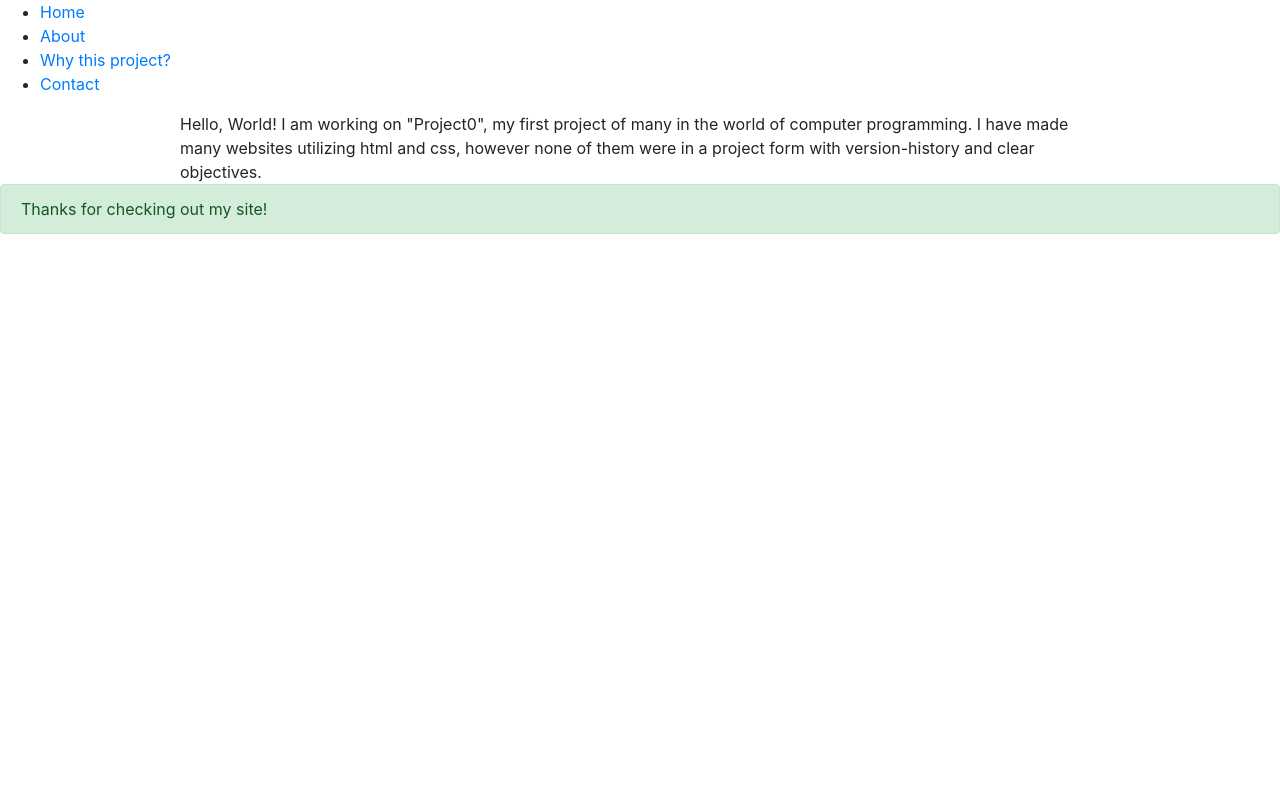
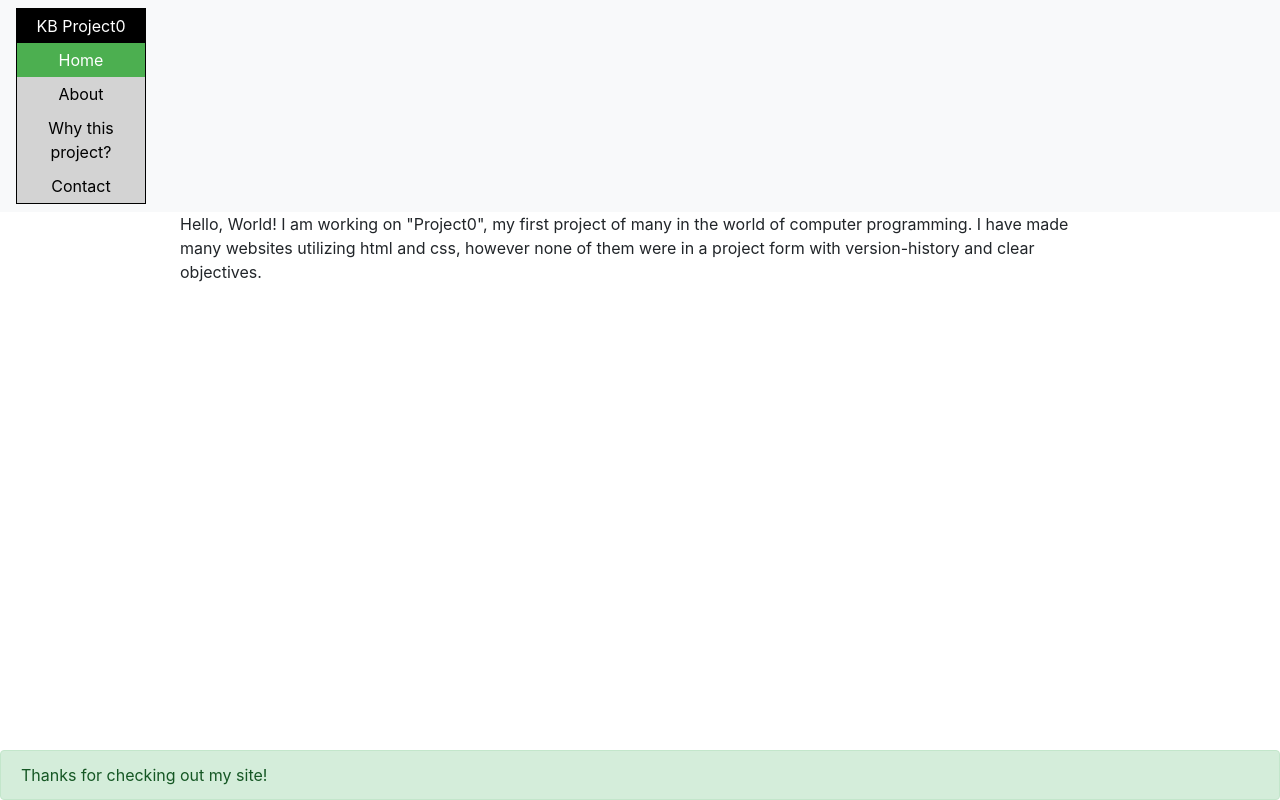
Before and after one commit to kbisneau/project0, a plain HTML site: page index.html in a window 1280 px wide. Drawn offline with nearby package versions, Linux system fonts and the light colour scheme.

Commit message:
Styling Navbar

```diff
--- a/index.html
+++ b/index.html
@@ -5,20 +5,22 @@
             <!-- CSS only -->
             <link rel="stylesheet" href="https://stackpath.bootstrapcdn.com/bootstrap/4.5.0/css/bootstrap.min.css" integrity="sha384-9aIt2nRpC12Uk9gS9baDl411NQApFmC26EwAOH8WgZl5MYYxFfc+NcPb1dKGj7Sk" crossorigin="anonymous">
 
+            <link rel="stylesheet" type="text/css" href="styles.css"
             <!-- JS, Popper.js, and jQuery -->
             <script src="https://code.jquery.com/jquery-3.5.1.slim.min.js" integrity="sha384-DfXdz2htPH0lsSSs5nCTpuj/zy4C+OGpamoFVy38MVBnE+IbbVYUew+OrCXaRkfj" crossorigin="anonymous"></script>
             <script src="https://cdn.jsdelivr.net/npm/popper.js@1.16.0/dist/umd/popper.min.js" integrity="sha384-Q6E9RHvbIyZFJoft+2mJbHaEWldlvI9IOYy5n3zV9zzTtmI3UksdQRVvoxMfooAo" crossorigin="anonymous"></script>
             <script src="https://stackpath.bootstrapcdn.com/bootstrap/4.5.0/js/bootstrap.min.js" integrity="sha384-OgVRvuATP1z7JjHLkuOU7Xw704+h835Lr+6QL9UvYjZE3Ipu6Tp75j7Bh/kR0JKI" crossorigin="anonymous"></script>
         </head>
         <body>
-                <div id="navbar">
+                <nav class="navbar navbar-expand-lg navbar-light bg-light">
                     <ul>
-                        <li><a href="index.html">Home</a></li>
+                        <li><a id="logo" href="index.html">KB Project0</a>
+                        <li><a href="index.html" class="active">Home</a></li>
                         <li><a href="about.html">About</a></li>
                         <li><a href="why.html">Why this project?</a></li>
                         <li><a href="contact.html">Contact</a></li>
                     </ul>
-                </div>
+                </nav>
                 <div id="main" class="container">
                     <div class="row">
                         <div class="col">
--- /dev/null
+++ b/styles.css
@@ -0,0 +1,42 @@
+.alert {
+    width: 100%;
+    position: fixed;
+    bottom: 0px;
+    margin-bottom: 0px;
+}
+
+ul {
+  list-style-type: none;
+  margin: 0;
+  padding: 0;
+  width: 130px;
+  border:1px solid black;
+}
+li {
+    border-bottom:1px solid black;
+    display:inline;
+}
+li:last-child {
+    border-bottom: 0px;
+}
+li a {
+  display: block;
+  color: #000000;
+  background-color: lightgrey;
+  text-align:center;
+  padding: 5px;
+  text-decoration: none;
+}
+li a:hover {
+    background-color: #BEAE50;
+    color: white;
+    text-decoration: none;
+}
+.active {
+  background-color: #4CAF50;
+  color: white;
+}
+#logo:hover, #logo {
+    background-color: #000000;
+    color: white;
+}
```
